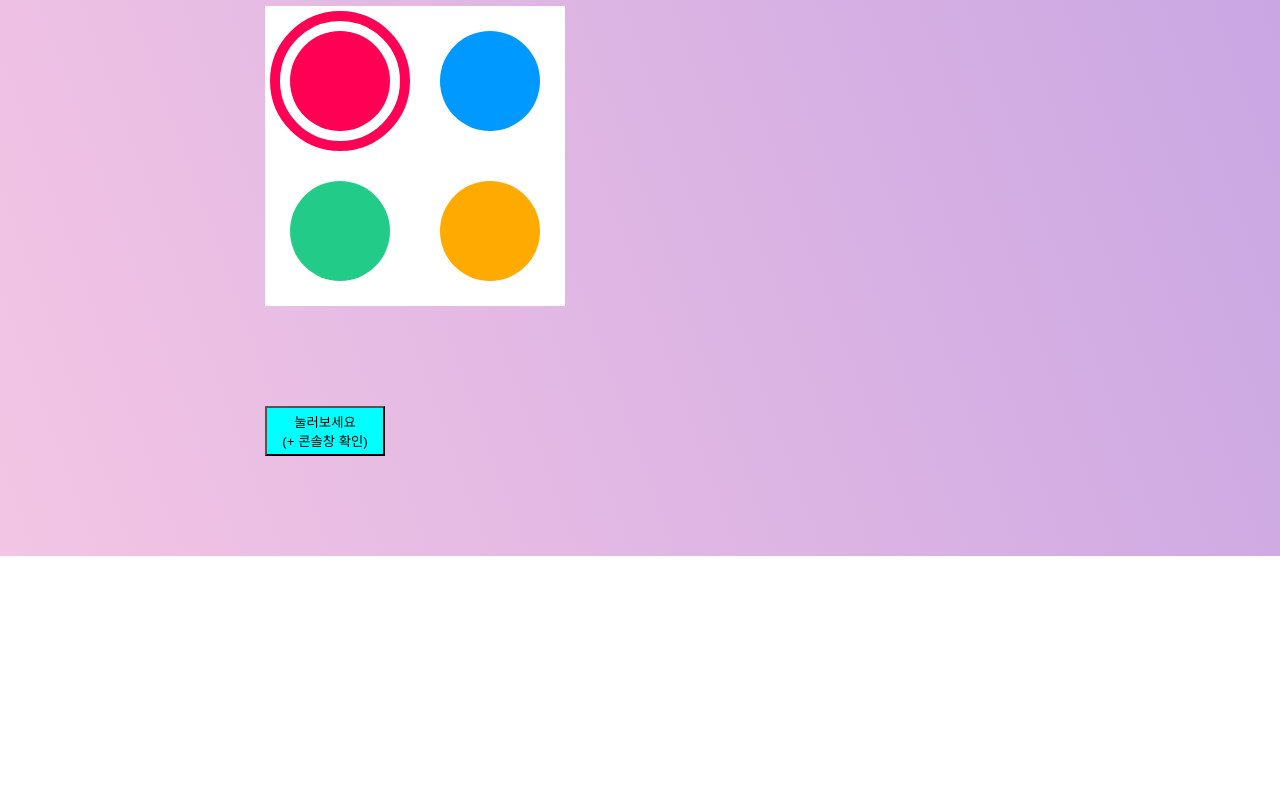
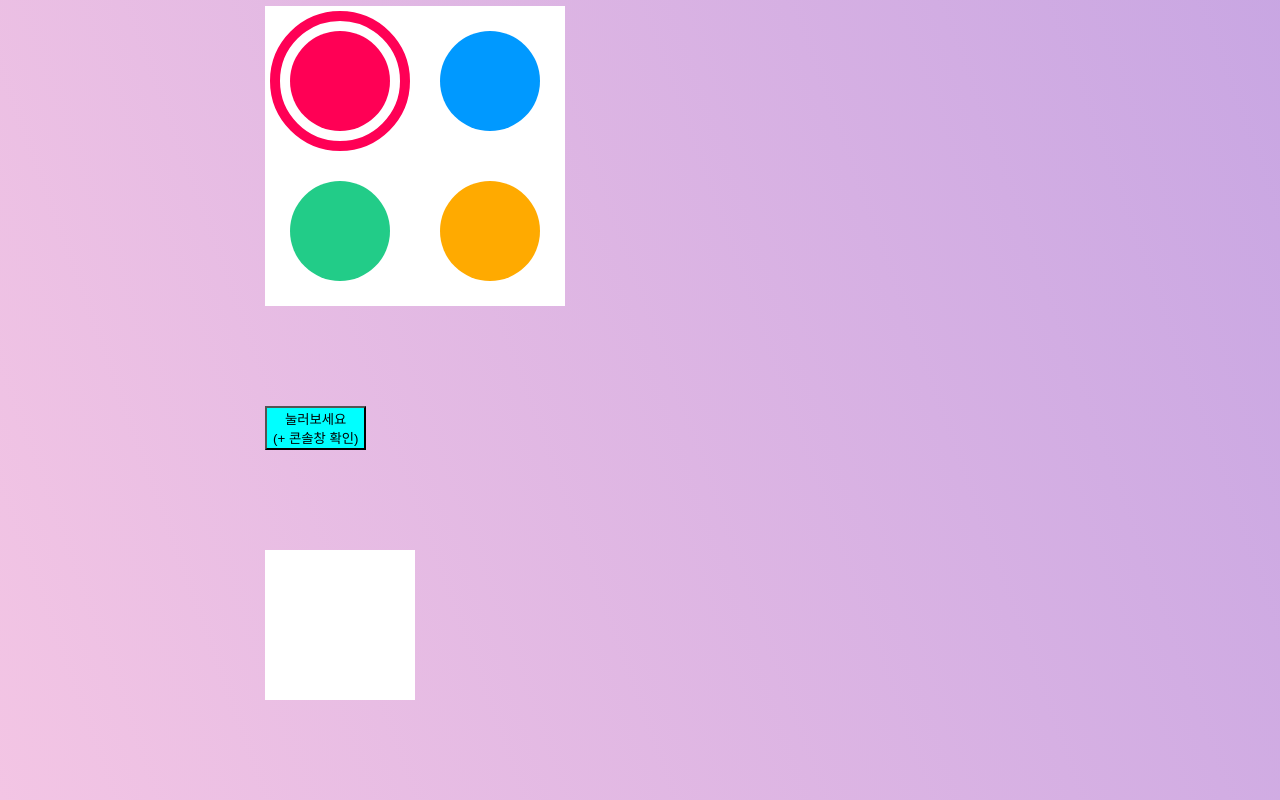
Before and after one commit to KOJAEM/Framer_selfStudy, a React (Create React App) app: page / in a window 1280 px wide. Shown: the part 2002-2802 px from the top of the page. Before the commit the page ends 2558 px from the top, so only its background shows below. Built offline with nearby package versions, Linux system fonts and the light colour scheme.

Commit message:
onPan 관련 코드 추가

```diff
--- a/src/App.css
+++ b/src/App.css
@@ -189,8 +189,14 @@ body {
   border-radius: 50%;
 }
 
+/* Box8 */
 .box8-button {
-  width: 120px;
-  height: 50px;
   background-color: aqua;
 }
+
+/* Box9 */
+.box9-div {
+  width: 150px;
+  height: 150px;
+  background-color: white;
+}
--- a/src/App.js
+++ b/src/App.js
@@ -10,6 +10,7 @@ import Box5 from "./components/Box5";
 import Box6 from "./components/Box6";
 import Box7 from './components/Box7';
 import Box8 from './components/Box8';
+import Box9 from './components/Box9';
 
 function App() {
   return (
@@ -22,6 +23,7 @@ function App() {
      <Box6 />
      <Box7 />
      <Box8 />
+     <Box9 />
     </>
   );
 }
--- /dev/null
+++ b/src/components/Box9.jsx
@@ -0,0 +1,30 @@
+import React, { useEffect, useState } from "react";
+import { animate, AnimatePresence, AnimateSharedLayout, motion } from "framer-motion";
+import { useAnimation } from "framer-motion";
+
+
+
+export default function Box9() {
+  return (
+    <div className="box-container">
+     <motion.div
+     className="box9-div"
+     onPan={onPan}
+     onPanStart={onPanStart}
+     onPanEnd={onPanEnd}
+     />
+    </div>
+  );
+}
+
+function onPan(event, info) {
+  console.log(info.point.x, info.point.y)
+}
+
+function onPanStart(event, info) {
+  console.log("onPan 시작")
+}
+
+function onPanEnd(event, info) {
+  console.log("onPan 끝")
+}
```
